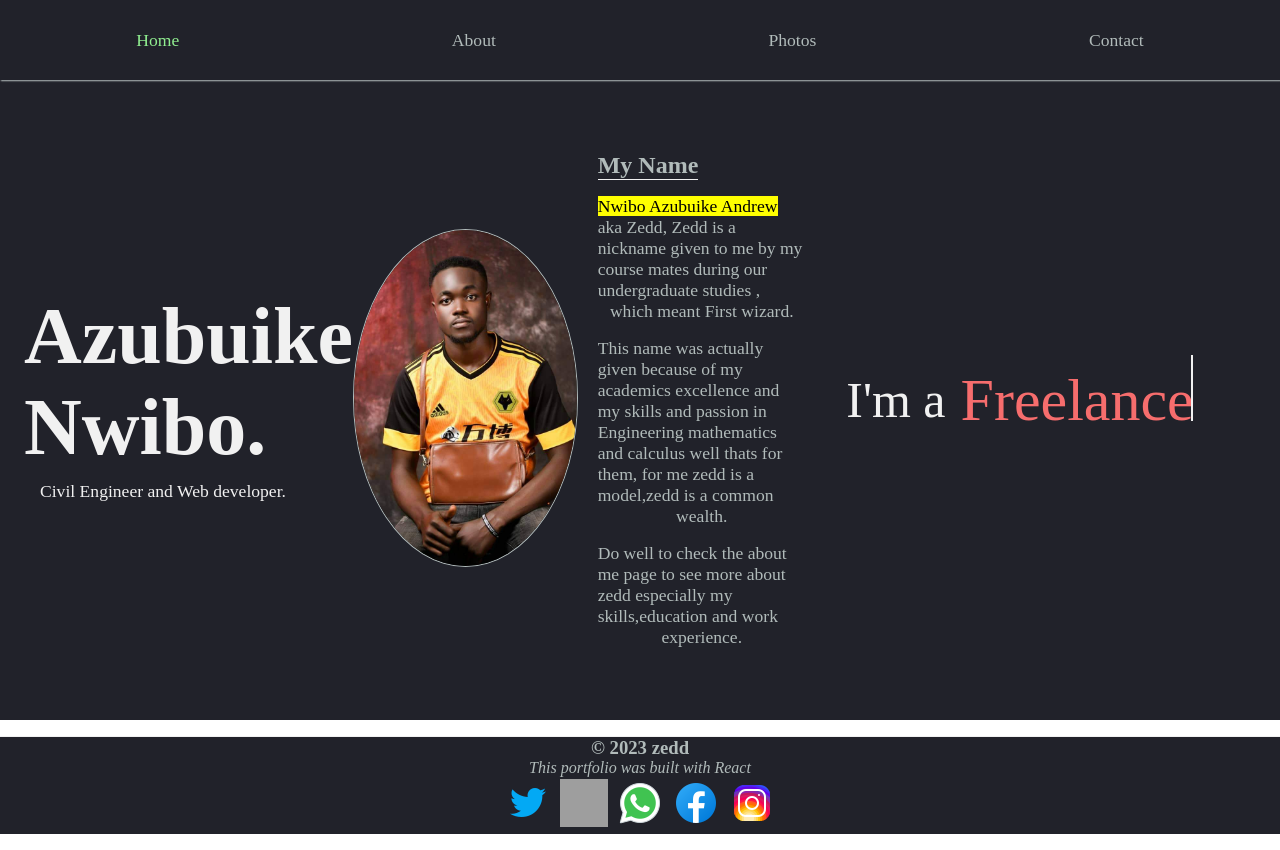
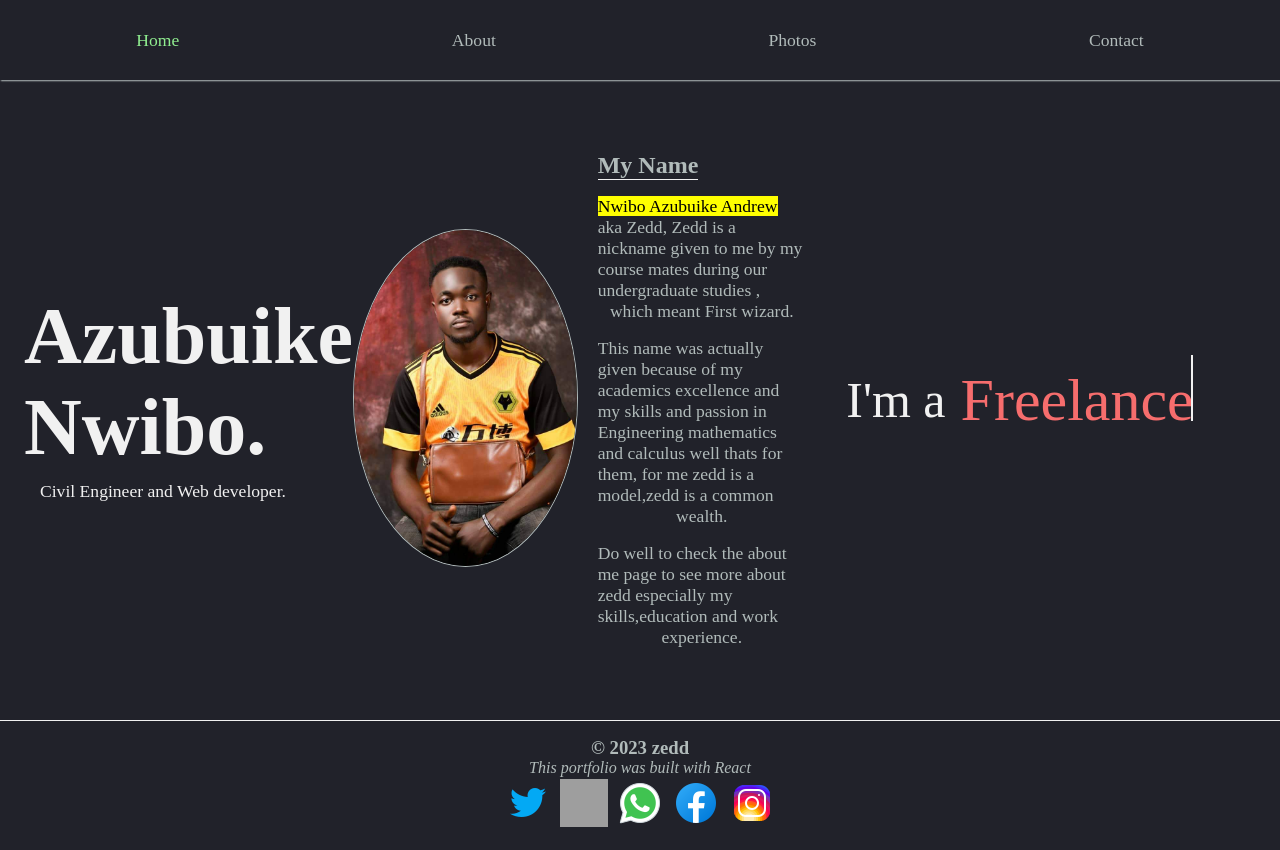
Before and after one commit to zeddted360/portfolio, a React (Create React App) app in the folder client/: page / in a window 1280 px wide. Built offline with nearby package versions, Linux system fonts and the light colour scheme; grey boxes are pictures that could not be loaded.

Commit message:
padding to the footer

```diff
--- a/client/src/components/css-files/footer.css
+++ b/client/src/components/css-files/footer.css
@@ -1,5 +1,5 @@
 .footer {
-    margin-top: 1rem;
+    padding: 1rem;
     background: var(--dark);
     color: var(--light);
     border-top: 1px solid #f1f1f1;
```
